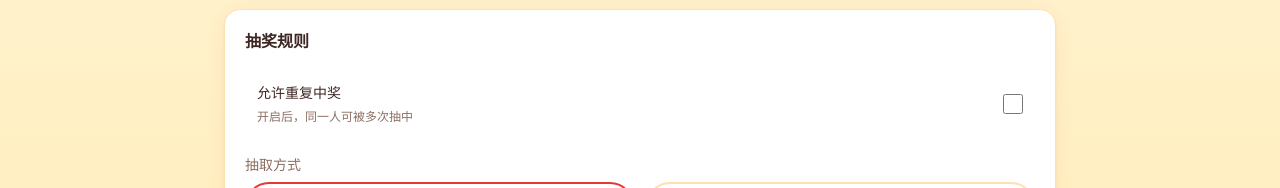
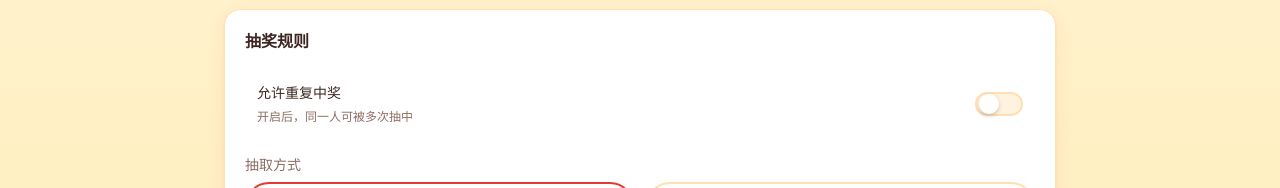
Before and after one commit to moozhu/LotteryApp, a React (Vite) app: page /settings in a window 1280 px wide. Both pictures are taken after a click on the button "基础设置". Shown: the part 594-782 px from the top of the page. Built offline with nearby package versions, Linux system fonts and the light colour scheme.

Commit message:
feat: replace checkboxes with Switch component in basic settings
- Create reusable Switch component with smooth animations
- Replace all checkboxes in basic settings with Switch
- Support three sizes: sm, md, lg
- Use gradient-primary for active state
- Maintain consistent UI design system

```diff
--- /dev/null
+++ b/src/components/ui/Switch.tsx
@@ -0,0 +1,74 @@
+import { useState, useEffect } from 'react'
+
+interface SwitchProps {
+  checked: boolean
+  onChange: (checked: boolean) => void
+  disabled?: boolean
+  size?: 'sm' | 'md' | 'lg'
+}
+
+export function Switch({ checked, onChange, disabled = false, size = 'md' }: SwitchProps) {
+  const [isChecked, setIsChecked] = useState(checked)
+
+  useEffect(() => {
+    setIsChecked(checked)
+  }, [checked])
+
+  const handleClick = () => {
+    if (disabled) return
+    const newValue = !isChecked
+    setIsChecked(newValue)
+    onChange(newValue)
+  }
+
+  const sizeClasses = {
+    sm: {
+      track: 'w-10 h-5',
+      thumb: 'w-4 h-4',
+      translate: 'translate-x-5',
+    },
+    md: {
+      track: 'w-12 h-6',
+      thumb: 'w-5 h-5',
+      translate: 'translate-x-6',
+    },
+    lg: {
+      track: 'w-14 h-7',
+      thumb: 'w-6 h-6',
+      translate: 'translate-x-7',
+    },
+  }
+
+  const classes = sizeClasses[size]
+
+  return (
+    <button
+      type="button"
+      role="switch"
+      aria-checked={isChecked}
+      disabled={disabled}
+      onClick={handleClick}
+      className={`
+        ${classes.track}
+        relative inline-flex items-center rounded-full transition-all duration-300 ease-in-out
+        focus:outline-none focus:ring-2 focus:ring-primary/50 focus:ring-offset-2 focus:ring-offset-background
+        ${isChecked
+          ? 'bg-gradient-primary shadow-inner'
+          : 'bg-muted border-2 border-border'
+        }
+        ${disabled ? 'opacity-50 cursor-not-allowed' : 'cursor-pointer hover:opacity-90'}
+      `}
+    >
+      <span
+        className={`
+          ${classes.thumb}
+          inline-block rounded-full bg-white shadow-md transform transition-all duration-300 ease-in-out
+          ${isChecked ? classes.translate : 'translate-x-0.5'}
+        `}
+        style={{
+          boxShadow: '0 2px 4px rgba(0,0,0,0.2)',
+        }}
+      />
+    </button>
+  )
+}
--- a/src/pages/SettingsPage.tsx
+++ b/src/pages/SettingsPage.tsx
@@ -2,6 +2,7 @@ import { useState, useRef } from 'react'
 import { useNavigate, useSearchParams } from 'react-router-dom'
 import { useLotteryStore } from '@/store/lottery'
 import { ArrowLeft, Plus, Trash2, Upload, Download, Hash, Search, Pencil, GripVertical, Image as ImageIcon, X, AlertTriangle } from 'lucide-react'
+import { Switch } from '@/components/ui/Switch'
 import { THEMES, PRIZE_ICONS } from '@/types'
 import type { Participant, Prize } from '@/types'
 import { downloadFile } from '@/lib/utils'
@@ -830,18 +831,17 @@ function BasicSettingsTab() {
         <h3 className="font-display font-bold text-foreground mb-4">抽奖规则</h3>
         <div className="space-y-4">
           {/* Allow Repeat */}
-          <label className="flex items-center justify-between p-3 rounded-xl bg-muted/50 cursor-pointer hover:bg-muted transition-colors">
+          <div className="flex items-center justify-between p-3 rounded-xl bg-muted/50">
             <div>
               <span className="text-sm font-medium text-foreground block">允许重复中奖</span>
               <span className="text-xs text-muted-foreground">开启后，同一人可被多次抽中</span>
             </div>
-            <input
-              type="checkbox"
+            <Switch
               checked={settings.allowRepeat}
-              onChange={e => updateSettings({ allowRepeat: e.target.checked })}
-              className="w-5 h-5 rounded border-gray-300 text-primary focus:ring-primary"
+              onChange={(checked) => updateSettings({ allowRepeat: checked })}
+              size="md"
             />
-          </label>
+          </div>
 
           {/* Draw Mode */}
           <div>
@@ -878,24 +878,22 @@ function BasicSettingsTab() {
       <div className="p-5 rounded-2xl bg-card border border-border shadow-card">
         <h3 className="font-display font-bold text-foreground mb-4">功能设置</h3>
         <div className="space-y-3">
-          <label className="flex items-center justify-between p-3 rounded-xl bg-muted/50 cursor-pointer hover:bg-muted transition-colors">
+          <div className="flex items-center justify-between p-3 rounded-xl bg-muted/50">
             <span className="text-sm font-medium text-foreground">开启音效</span>
-            <input
-              type="checkbox"
+            <Switch
               checked={settings.soundEnabled}
-              onChange={e => updateSettings({ soundEnabled: e.target.checked })}
-              className="w-5 h-5 rounded border-gray-300 text-primary focus:ring-primary"
+              onChange={(checked) => updateSettings({ soundEnabled: checked })}
+              size="md"
             />
-          </label>
-          <label className="flex items-center justify-between p-3 rounded-xl bg-muted/50 cursor-pointer hover:bg-muted transition-colors">
+          </div>
+          <div className="flex items-center justify-between p-3 rounded-xl bg-muted/50">
             <span className="text-sm font-medium text-foreground">显示打赏入口</span>
-            <input
-              type="checkbox"
+            <Switch
               checked={settings.showDonation}
-              onChange={e => updateSettings({ showDonation: e.target.checked })}
-              className="w-5 h-5 rounded border-gray-300 text-primary focus:ring-primary"
+              onChange={(checked) => updateSettings({ showDonation: checked })}
+              size="md"
             />
-          </label>
+          </div>
         </div>
       </div>
     </div>
```
